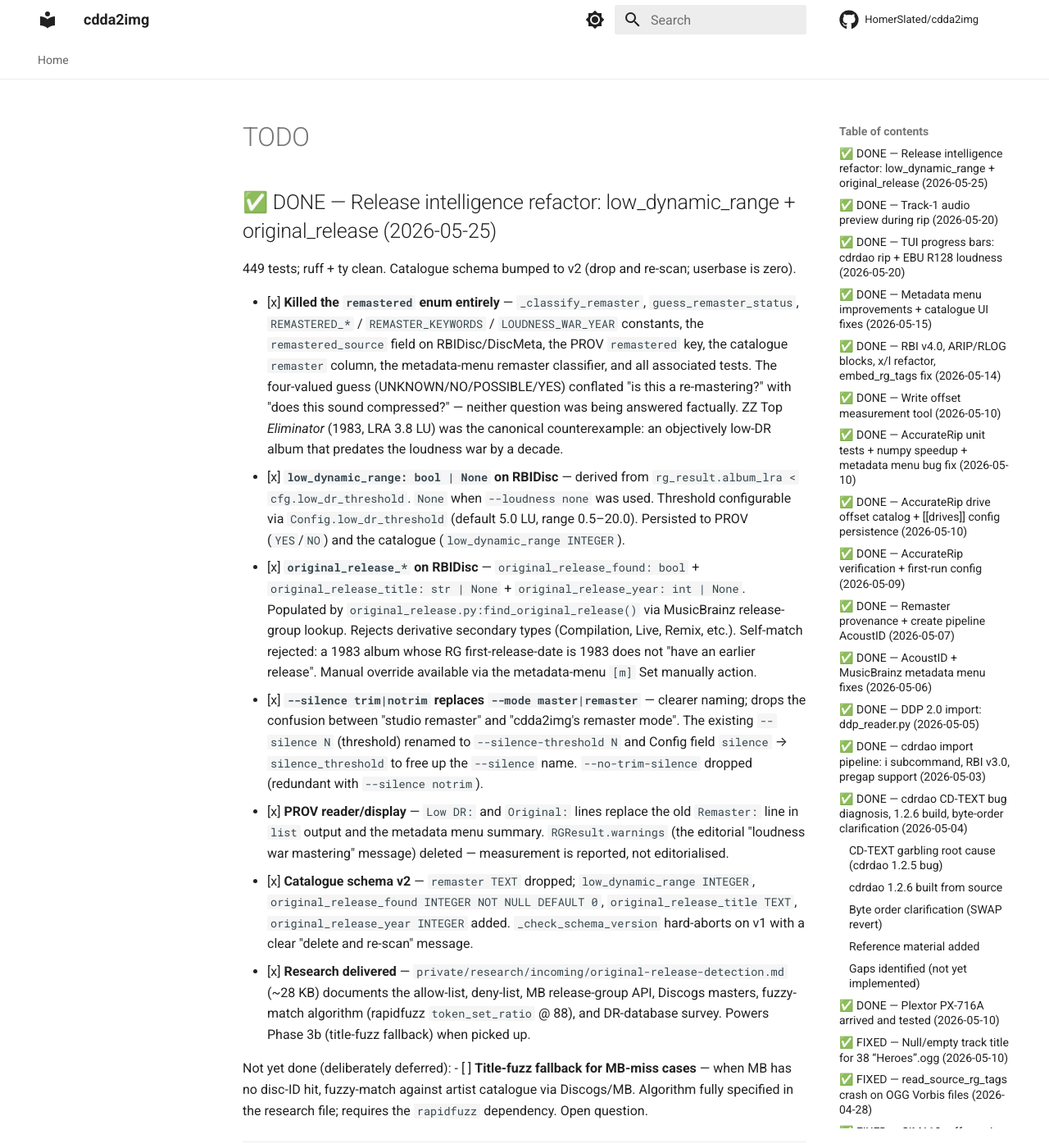
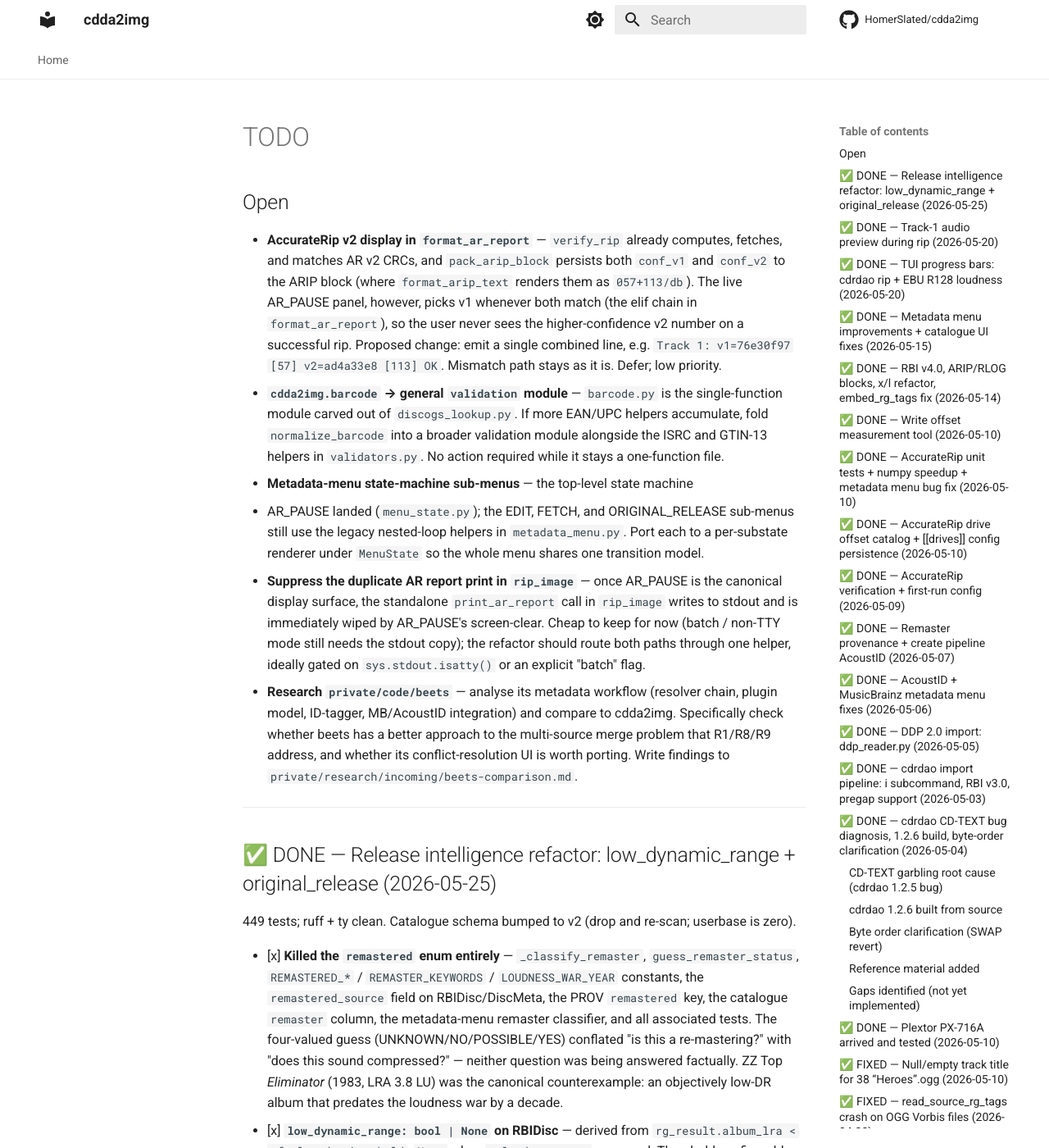
Before and after one commit to HomerSlated/cdda2img, an MkDocs documentation site: the page built from docs/reference/TODO.md, in a window 1280 px wide and 1400 px high. Shown: the whole window at 82% size. Built offline with MkDocs 1.6.1 and Material for MkDocs 9.7.7, drawn with Linux system fonts in a browser that asks for light colours; comment, search, counter and statistics services are not loaded; some of the changed text lies outside the part shown.

Commit message:
docs: migrate NEXT.md into TODO.md ## Open; add AR v2 display item
Fold the remaining NEXT.md items (barcode->validation refactor, metadata-menu
sub-menu state machine, duplicate AR report suppression, beets research) into a
new `## Open` section at the top of TODO.md, and add the AccurateRip v2 combined
display item for format_ar_report. Delete the now-empty NEXT.md and repoint the
CLAUDE.md deferred-work note at TODO.md. The NEXT.md COMMIT_EDITMSG housekeeping
item is dropped — already resolved via .claude/settings.local.json allow rules.

Co-Authored-By: Claude Opus 4.8 <noreply@anthropic.com>

```diff
--- a/docs/reference/TODO.md
+++ b/docs/reference/TODO.md
@@ -1,4 +1,41 @@
 # TODO
+
+## Open
+
+- **AccurateRip v2 display in `format_ar_report`** — `verify_rip` already
+  computes, fetches, and matches AR v2 CRCs, and `pack_arip_block` persists
+  both `conf_v1` and `conf_v2` to the ARIP block (where `format_arip_text`
+  renders them as `057+113/db`). The live AR_PAUSE panel, however, picks v1
+  whenever both match (the elif chain in `format_ar_report`), so the user
+  never sees the higher-confidence v2 number on a successful rip. Proposed
+  change: emit a single combined line, e.g.
+  `Track 1: v1=76e30f97 [57] v2=ad4a33e8 [113] OK`. Mismatch path stays as
+  it is. Defer; low priority.
+- **`cdda2img.barcode` → general `validation` module** — `barcode.py` is the
+  single-function module carved out of `discogs_lookup.py`. If more EAN/UPC
+  helpers accumulate, fold `normalize_barcode` into a broader validation
+  module alongside the ISRC and GTIN-13 helpers in `validators.py`. No
+  action required while it stays a one-function file.
+- **Metadata-menu state-machine sub-menus** — the top-level state machine
+  + AR_PAUSE landed (`menu_state.py`); the EDIT, FETCH, and ORIGINAL_RELEASE
+  sub-menus still use the legacy nested-loop helpers in `metadata_menu.py`.
+  Port each to a per-substate renderer under `MenuState` so the whole menu
+  shares one transition model.
+- **Suppress the duplicate AR report print in `rip_image`** — once AR_PAUSE
+  is the canonical display surface, the standalone `print_ar_report` call
+  in `rip_image` writes to stdout and is immediately wiped by AR_PAUSE's
+  screen-clear. Cheap to keep for now (batch / non-TTY mode still needs
+  the stdout copy); the refactor should route both paths through one
+  helper, ideally gated on `sys.stdout.isatty()` or an explicit "batch"
+  flag.
+- **Research `private/code/beets`** — analyse its metadata workflow
+  (resolver chain, plugin model, ID-tagger, MB/AcoustID integration) and
+  compare to cdda2img. Specifically check whether beets has a better
+  approach to the multi-source merge problem that R1/R8/R9 address, and
+  whether its conflict-resolution UI is worth porting. Write findings to
+  `private/research/incoming/beets-comparison.md`.
+
+---
 
 ## ✅ DONE — Release intelligence refactor: low_dynamic_range + original_release (2026-05-25)
 
```
Also changed, not shown: CLAUDE.md (+4 -1 lines), docs/reference/NEXT.md (deleted, +0 -21 lines).
